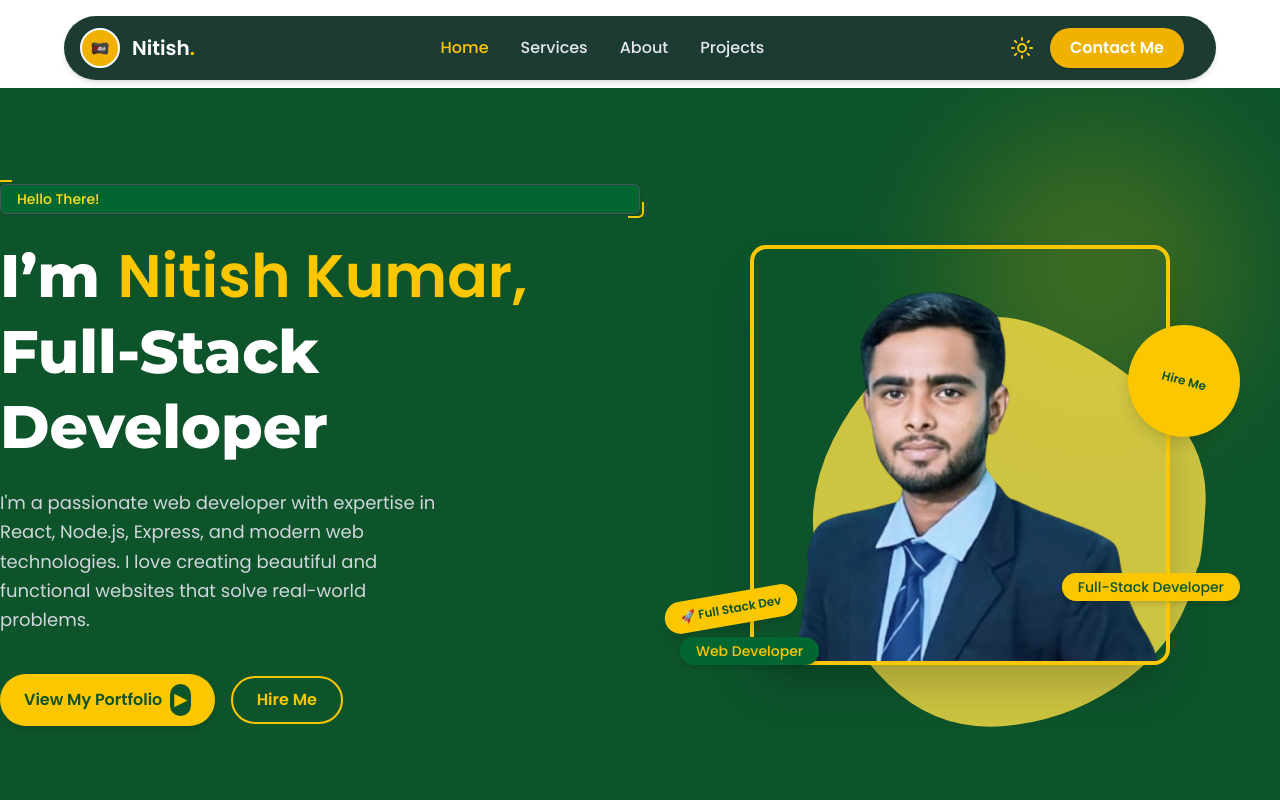
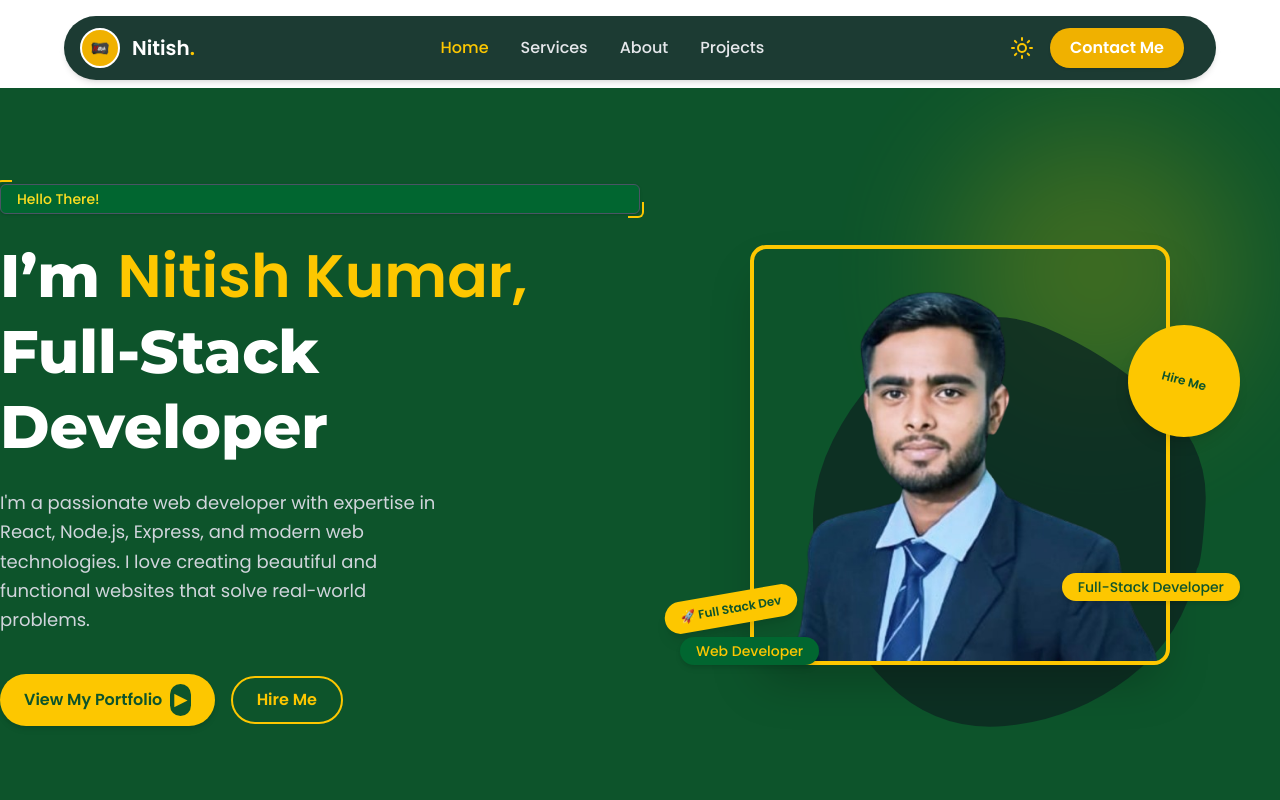
Before and after one commit to nitish-kumar3/Nitish_Portfolio, a React (Vite) app in the folder frontend/: page / in a window 1280 px wide. Shown: the top 800 px of the page. Built offline with nearby package versions, Linux system fonts and the light colour scheme; no server answers.

Commit message:
Update Hero.jsx

```diff
--- a/frontend/src/components/Hero.jsx
+++ b/frontend/src/components/Hero.jsx
@@ -54,7 +54,120 @@
 
 
 
+// phle jo tha just phle
+// import React from 'react'
+// import heroImg from '../assets/heros.png'
+// import cv from '../assets/cv.jpg'
 
+// const Hero = () => {
+//   return (
+//     <section
+//     id="hero"
+//      className="relative bg-green-900 text-white font-['Poppins'] py-1 md:py-24 overflow-hidden">
+
+//       {/* Decorative Background Blur Circle */}
+//       <div className="absolute top-10 right-10 w-72 h-72 bg-yellow-400 opacity-20 rounded-full blur-3xl"></div>
+
+//       <div className="max-w-7xl mx-auto flex flex-col-reverse md:flex-row items-center justify-between px-6 lg:px-0 relative z-10">
+
+//         {/* LEFT SECTION */}
+//         <div className="w-full md:w-1/2 flex flex-col space-y-6 mt-10 md:mt-0">
+
+//           {/* Hello There */}
+//           <div className="relative inline-block">
+//             <div className="absolute -top-1 -left-1 w-4 h-4 border-t-2 border-l-2 border-yellow-400 rounded-tl-md"></div>
+//             <div className="absolute -bottom-1 -right-1 w-4 h-4 border-b-2 border-r-2 border-yellow-400 rounded-br-md"></div>
+//             <div className="px-4 py-1 border border-gray-600 text-yellow-300 text-sm font-medium font-displayer rounded-md bg-green-800 shadow-sm">
+//               Hello There!
+//             </div>
+//           </div>
+
+//           {/* Heading */}
+//           <h1 className="text-4xl sm:text-5xl lg:text-6xl font-extrabold font-display leading-tight">
+//             I’m <span className="text-yellow-400 font-semibold font-displayer">Nitish Kumar,</span><br />
+//             Full-Stack Developer<br />
+//           </h1>
+
+//           {/* Subtext */}
+//           <p className="text-gray-300 text-base sm:text-lg leading-relaxed max-w-md font-displayer">
+//             I'm a passionate web developer with expertise in React, Node.js, Express, and modern web technologies. I love creating beautiful and functional websites that solve real-world problems.
+//           </p>
+
+//           {/* Buttons */}
+//           <div className="flex flex-wrap items-center gap-4 mt-4">
+//             <a
+//               href={cv}
+//               download
+//               target="_blank"
+//               rel="noreferrer"
+//               className="bg-yellow-400 text-green-900 font-semibold font-displayer px-6 py-2.5 rounded-full shadow-md hover:bg-yellow-500 transition flex items-center gap-2"
+//             >
+//               <span>View My Portfolio</span>
+//               <span className="bg-green-900 text-yellow-400 rounded-full p-1">
+//                 ▶
+//               </span>
+//             </a>
+
+//             <a
+//               href="#contact"
+//               className="border-2 border-yellow-400 text-yellow-400 font-semibold font-displayer px-6 py-2.5 rounded-full hover:bg-yellow-400 hover:text-green-900 transition"
+//             >
+//               Hire Me
+//             </a>
+//           </div>
+//         </div>
+
+//         {/* RIGHT SECTION - Image + Background SVG */}
+//         <div className="relative w-full md:w-1/2 flex justify-center items-center mt-12 md:mt-0">
+
+//           {/* SVG Yellow Blob Background */}
+//           <svg
+//             className="absolute w-[420px] h-[420px] md:w-[500px] md:h-[500px] -z-10 top-4 right-6 opacity-80"
+//             viewBox="0 0 500 500"
+//             xmlns="http://www.w3.org/2000/svg"
+//           >
+//             <path
+//               d="M441,307.5Q428,375,372.5,417Q317,459,249,465Q181,471,132,423Q83,375,64,309Q45,243,77,179Q109,115,168.5,78Q228,41,289,66.5Q350,92,401.5,138Q453,184,449.5,243.5Q446,303,441,307.5Z"
+//               fill="#fde047"
+//             />
+//           </svg>
+
+//           {/* Profile Image */}
+//           <img
+//             src={heroImg}
+//             alt="Profile"
+//             className="w-72 md:w-[420px] rounded-2xl shadow-2xl object-cover border-4 border-yellow-400 hover:scale-105 transition-transform duration-500"
+//           />
+
+//           {/* Floating Badge */}
+//           <div className="absolute bottom-10 left-6 bg-yellow-400 text-green-900 text-xs font-semibold font-displayer px-4 py-2 rounded-full shadow-lg rotate-[-10deg]">
+//             🚀 Full Stack Dev
+//           </div>
+
+//           {/* Circular Badge */}
+//           <div className="absolute top-20 right-10 bg-yellow-400 text-green-900 w-28 h-28 rounded-full flex flex-col justify-center items-center text-xs font-semibold font-displayer shadow-lg rotate-[15deg]">
+//             <span>Hire Me</span>
+//           </div>
+
+//           {/* Floating Tags */}
+//           <div className="absolute bottom-16 right-10 bg-yellow-400 text-green-900 text-sm px-4 py-1 rounded-full font-medium font-displayer shadow-md">
+//            Full-Stack Developer
+//           </div>
+//           <div className="absolute bottom-0 left-10 bg-green-800 text-yellow-400 text-sm px-4 py-1 rounded-full font-medium font-displayer shadow-md">
+//             Web Developer
+//           </div>
+//         </div>
+//       </div>
+//     </section>
+//   )
+// }
+
+// export default Hero
+
+
+
+
+// now
 import React from 'react'
 import heroImg from '../assets/heros.png'
 import cv from '../assets/cv.jpg'
@@ -128,7 +241,7 @@ const Hero = () => {
           >
             <path
               d="M441,307.5Q428,375,372.5,417Q317,459,249,465Q181,471,132,423Q83,375,64,309Q45,243,77,179Q109,115,168.5,78Q228,41,289,66.5Q350,92,401.5,138Q453,184,449.5,243.5Q446,303,441,307.5Z"
-              fill="#fde047"
+              fill="#0D2822"
             />
           </svg>
 
```
